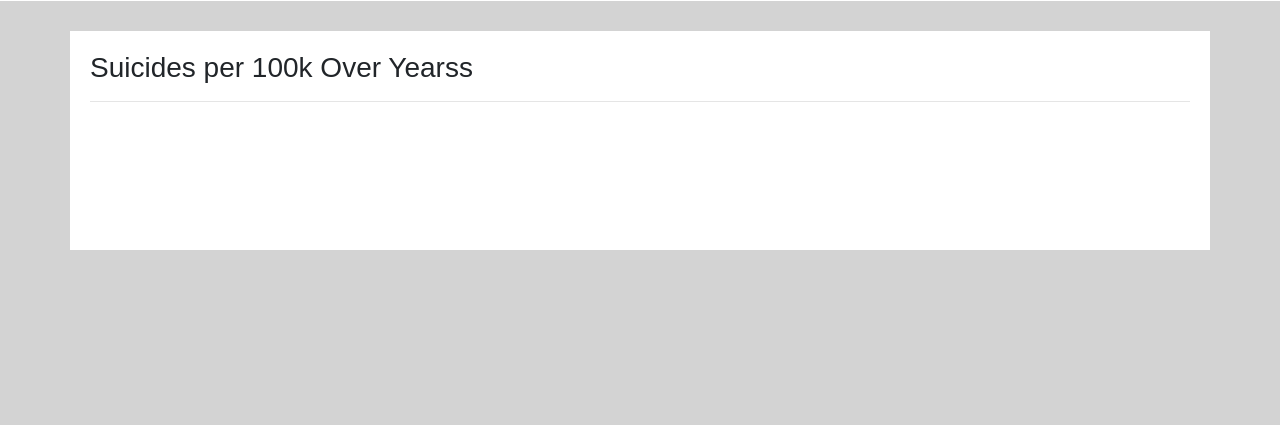
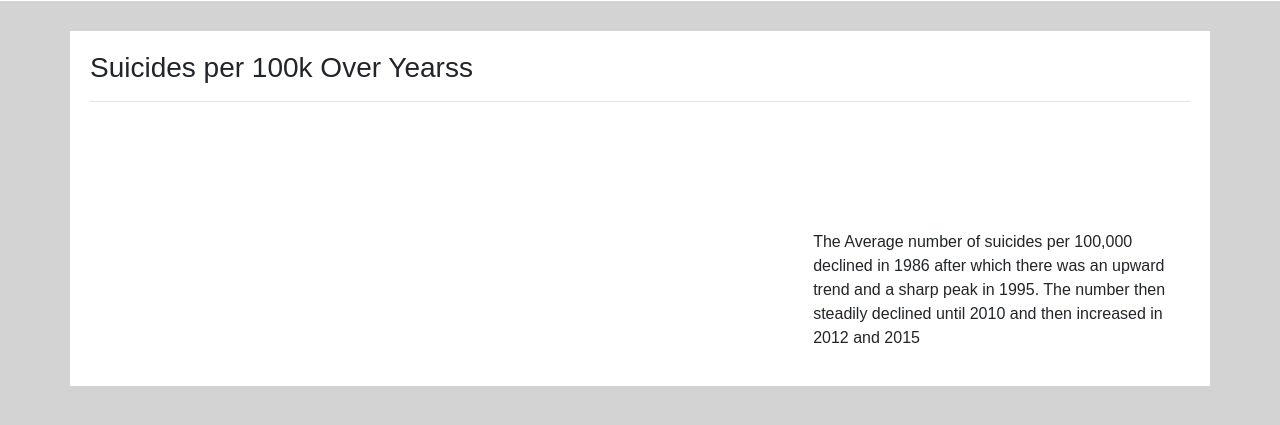
Before and after one commit to prasannarangam21/Project2, a Python web app: template templates/yearlyRates.html in a window 1280 px wide. Shown: the part 305-730 px from the top of the page. Run offline with Jinja, Linux system fonts and the light colour scheme; the template is opened without the code that fills it, so the values that code supplies are empty; some libraries are stand-ins or nearby versions.

Commit message:
Added a Paragraph

```diff
--- a/templates/yearlyRates.html
+++ b/templates/yearlyRates.html
@@ -110,11 +110,13 @@
     <hr>
 
     <div class="row">
-      <div class="col-6">
+      <div class="col-7">
           <div id="line_yearly"></div>
       </div>
-      <div class="col-6">
-        <p class = "analysis"></p>
+      <div class="col-5">
+        <p class = "analysis">The Average number of suicides per 100,000 declined in 1986 after which there was an upward trend and
+          a sharp peak in 1995. The number then steadily declined until 2010 and then increased in 2012 and 2015</p>
+
       </div>
     </div>
   </div>
```
